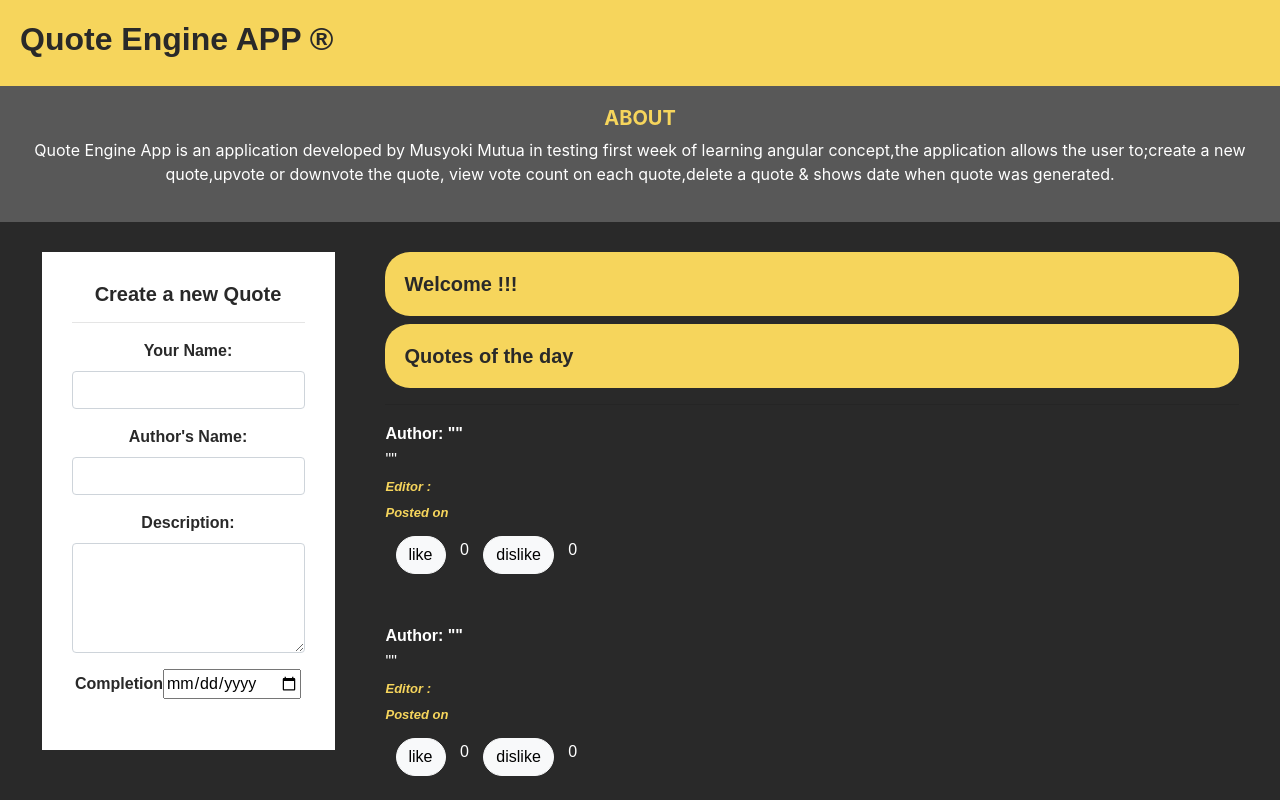
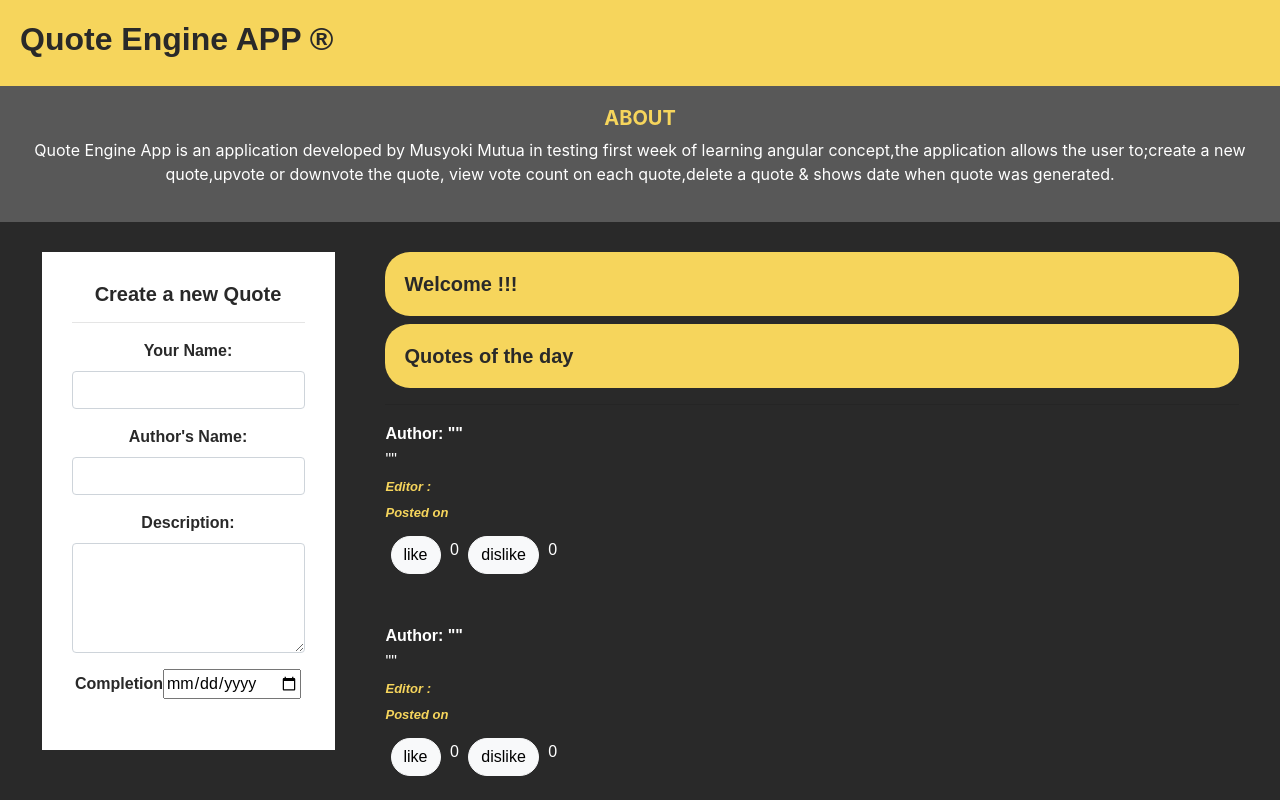
Before and after one commit to msyoki/Angular-week-1-IP, an Angular app: page / in a window 1280 px wide. Shown: the top 800 px of the page. Built offline with nearby package versions, Linux system fonts and the light colour scheme.

Commit message:
add like button styling edit

```diff
--- a/src/app/likes/likes.component.css
+++ b/src/app/likes/likes.component.css
@@ -1,7 +1,7 @@
 #btn1, #btn2{
     margin-top: 10px;
-    margin-right: 10px;
-    margin-left: 10px;
+    margin-right: 5px;
+    margin-left: 5px;
     color: black;
-    border-radius: 30px;
+    border-radius: 20px;
 }
```
